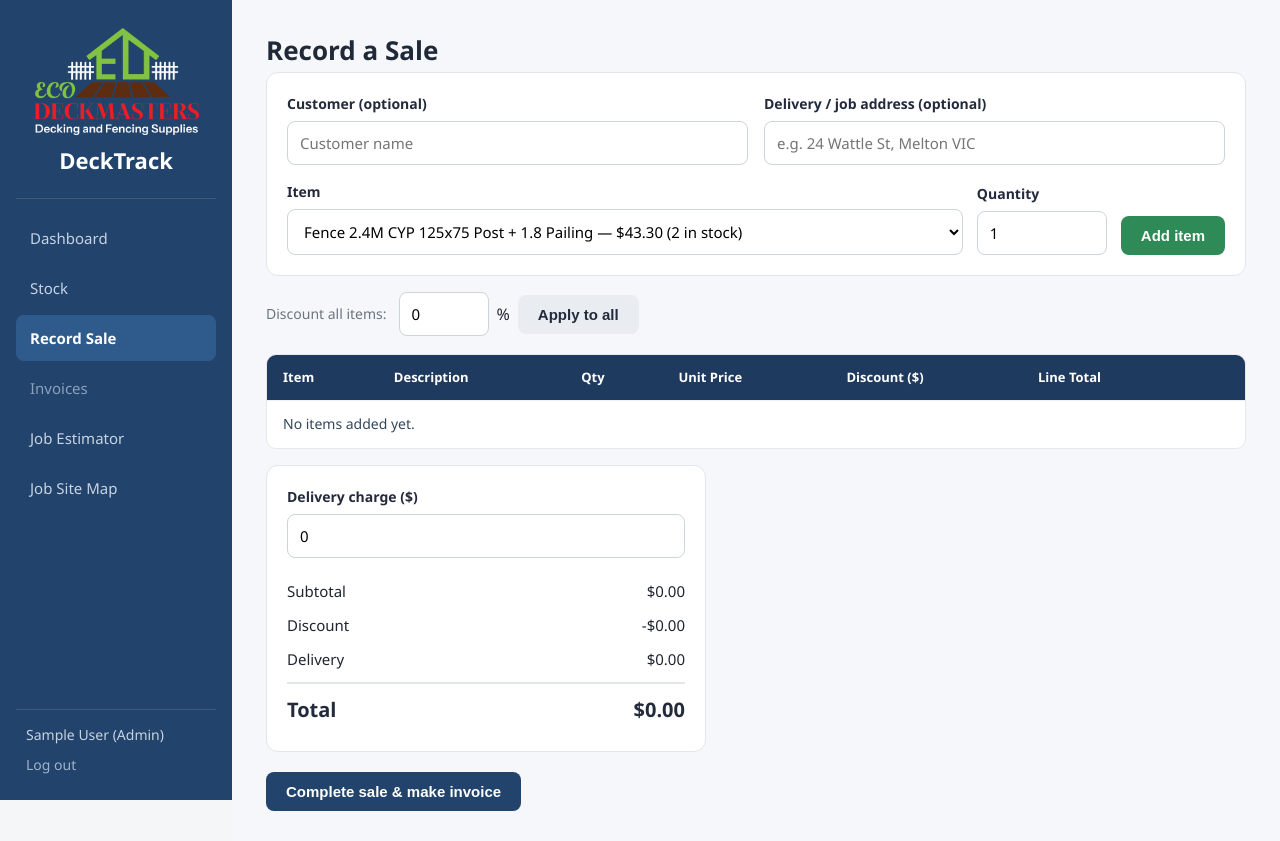
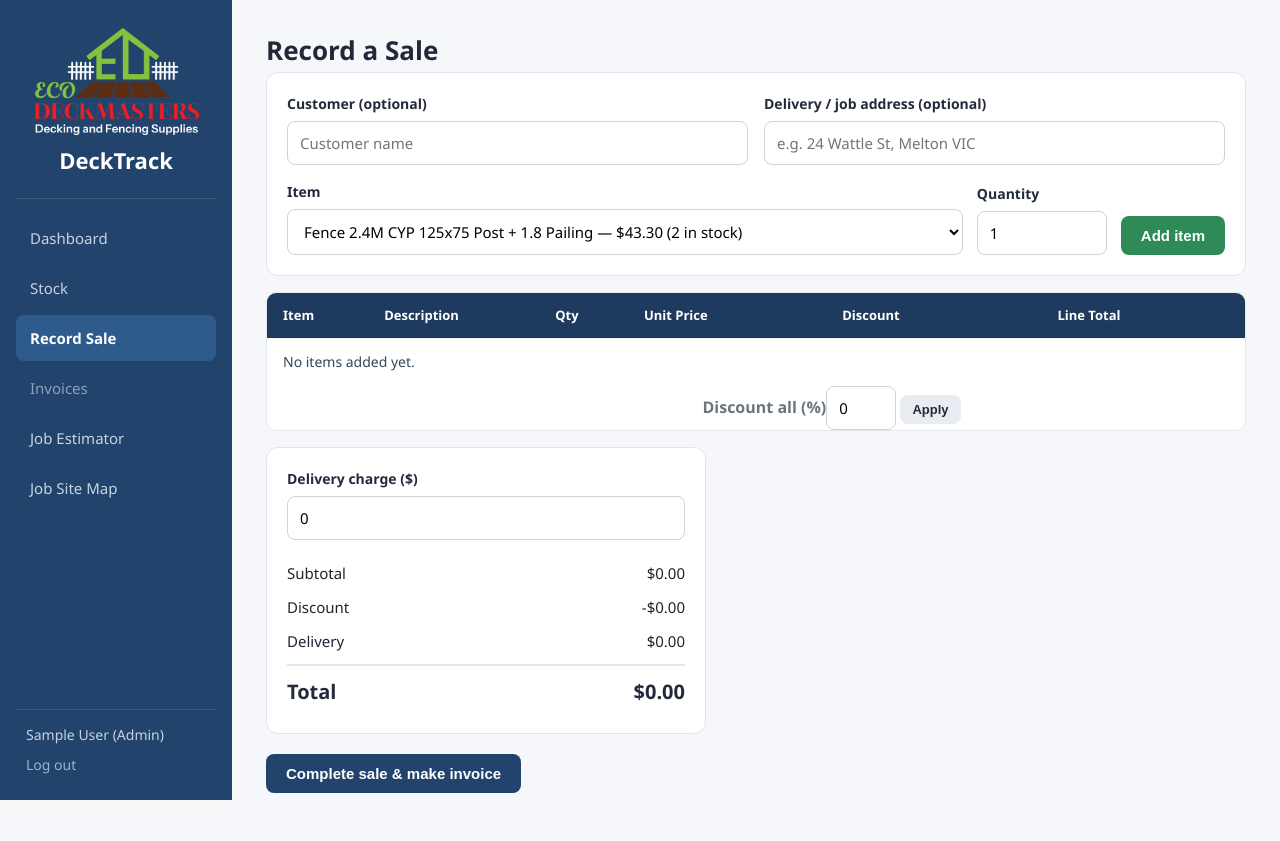
Before and after one commit to 27gilyu/Inventory-management-system, a Flask app: page /sale in a window 1280 px wide. After the commit the page ends 800 px from the top, so only its background shows below. Run offline with Flask 3, Linux system fonts and the light colour scheme; the visitor is signed in with stand-in values (Sample User, id 1).

Commit message:
discounting options with type selection, update invoice and sale templates for improved usability.

```diff
--- a/app.py
+++ b/app.py
@@ -197,25 +197,38 @@ def sale():
             it = by_id[entry["id"]]
             qty = int(entry["qty"])
             try:
-                disc = float(entry.get("discount") or 0)
+                disc_value = float(entry.get("discount") or 0)
             except (TypeError, ValueError):
-                disc = 0.0
-            if disc < 0:
-                disc = 0.0
+                disc_value = 0.0
+            if disc_value < 0:
+                disc_value = 0.0
+            disc_type = entry.get("discountType", "dollar")
+
+            #Work out the dollars off each unit
+            if disc_type == "percent":
+                if disc_value > 100:
+                    disc_value = 100
+                per_unit = it["price"] * disc_value / 100
+            else:
+                if disc_value > it["price"]:
+                    disc_value = it["price"]
+                per_unit = disc_value
+
             gross = round(qty * it["price"], 2)
-            if disc > gross:
-                disc = gross
-            line_total = round(gross - disc, 2)
+            line_discount = round(qty * per_unit, 2)
+            line_total = round(gross - line_discount, 2)
             lines.append({
                 "name": it["name"],
                 "description": str(entry.get("description", "")).strip(),
                 "quantity": qty,
                 "price": it["price"],
-                "discount": round(disc, 2),
+                "discount_type": disc_type,
+                "discount_value": round(disc_value, 2),
+                "line_discount": line_discount,
                 "line_total": line_total,
             })
             subtotal += gross
-            discount_total += disc
+            discount_total += line_discount
 
         #Reduce the stock
         for iid in wanted:
--- a/data/stock.json
+++ b/data/stock.json
@@ -894,13 +894,5 @@
     "quantity": 9,
     "price": 3.0,
     "min_level": 12
-  },
-  {
-    "id": 113,
-    "name": "rohan is a faggot",
-    "category": "Cladding",
-    "quantity": 69,
-    "price": 6.69,
-    "min_level": 12
   }
 ]
--- a/static/css/main.css
+++ b/static/css/main.css
@@ -306,6 +306,11 @@ input:focus, select:focus {
 .cart-input { width: 100%; padding: 7px 9px; border: 1px solid #CDD4DD; border-radius: 6px; font-size: 14px; font-family: inherit; }
 .cart-input:focus { outline: none; border-color: #2E5B8C; }
 .cart-sm { width: 90px; }
+.disc-all-label { text-align: right; color: var(--muted); font-weight: 600; white-space: nowrap; }
+.btn-xs { padding: 7px 12px; font-size: 13px; }
+.disc-cell { display: flex; gap: 6px; }
+.disc-cell .disc-val { width: 70px; }
+.disc-cell .disc-type { width: 56px; padding-left: 6px; padding-right: 4px; }
 
 /* Totals */
 .totals { margin-top: 10px; }
--- a/templates/invoice.html
+++ b/templates/invoice.html
@@ -74,7 +74,7 @@
                             <td>{{ line.name }}{% if line.description %}<br><span class="muted-sm">{{ line.description }}</span>{% endif %}</td>
                             <td>{{ line.quantity }}</td>
                             <td>${{ '%.2f'|format(line.price) }}</td>
-                            <td>{% if line.discount %}-${{ '%.2f'|format(line.discount) }}{% else %}&mdash;{% endif %}</td>
+                            <td>{% if line.line_discount %}-${{ '%.2f'|format(line.line_discount) }}{% if line.discount_type == 'percent' %} ({{ '%g'|format(line.discount_value) }}%){% endif %}{% else %}&mdash;{% endif %}</td>
                             <td>${{ '%.2f'|format(line.line_total) }}</td>
                         </tr>
                         {% endfor %}
--- a/templates/sale.html
+++ b/templates/sale.html
@@ -74,15 +74,8 @@
                 </div>
             </div>
 
-            <!-- Discount all -->
-            <div class="sort-row" style="margin-top:16px;">
-                <span class="sort-label">Discount all items:</span>
-                <input type="number" id="disc-all" min="0" max="100" step="1" value="0" style="width:90px;"> %
-                <button type="button" class="btn btn-grey" onclick="applyAllDiscount()">Apply to all</button>
-            </div>
-
             <!-- Table -->
-            <div class="table-wrap" style="margin-top:8px;">
+            <div class="table-wrap" style="margin-top:16px;">
                 <table class="stock-table">
                     <thead>
                         <tr>
@@ -90,7 +83,7 @@
                             <th>Description</th>
                             <th>Qty</th>
                             <th>Unit Price</th>
-                            <th>Discount ($)</th>
+                            <th>Discount</th>
                             <th>Line Total</th>
                             <th></th>
                         </tr>
@@ -98,6 +91,17 @@
                     <tbody id="cart-body">
                         <tr id="cart-empty"><td colspan="7" class="empty-row">No items added yet.</td></tr>
                     </tbody>
+                    <tfoot>
+                        <tr class="disc-all-row">
+                            <td colspan="3"></td>
+                            <td class="disc-all-label">Discount all (%)</td>
+                            <td>
+                                <input type="number" id="disc-all" class="cart-input" style="width:70px; display:inline-block;" min="0" max="100" step="1" value="0">
+                                <button type="button" class="btn btn-grey btn-xs" onclick="applyAllDiscount()">Apply</button>
+                            </td>
+                            <td colspan="2"></td>
+                        </tr>
+                    </tfoot>
                 </table>
             </div>
 
@@ -145,7 +149,7 @@
             var newQty = (existing ? existing.qty : 0) + qty;
             if (newQty > stock) { alert("Only " + stock + " of " + name + " in stock."); return; }
             if (existing) { existing.qty = newQty; }
-            else { cart.push({ id: id, name: name, price: price, stock: stock, qty: qty, description: "", discount: 0 }); }
+            else { cart.push({ id: id, name: name, price: price, stock: stock, qty: qty, description: "", discount: 0, discountType: "dollar" }); }
             render();
         }
 
@@ -172,7 +176,13 @@
             } else if (field === "discount") {
                 var d = parseFloat(value) || 0;
                 if (d < 0) d = 0;
+                if (c.discountType === "percent") { if (d > 100) d = 100; }
+                else { if (d > c.price) d = c.price; }
                 c.discount = d;
+            } else if (field === "discountType") {
+                c.discountType = value;
+                if (value === "percent" && c.discount > 100) c.discount = 100;
+                if (value === "dollar" && c.discount > c.price) c.discount = c.price;
             } else if (field === "description") {
                 c.description = value;
             }
@@ -182,8 +192,10 @@
         // Discount all
         function applyAllDiscount() {
             var pct = parseFloat(document.getElementById("disc-all").value) || 0;
+            if (pct > 100) pct = 100;
             for (var i = 0; i < cart.length; i++) {
-                cart[i].discount = Math.round(cart[i].qty * cart[i].price * pct) / 100;
+                cart[i].discountType = "percent";
+                cart[i].discount = pct;
             }
             render();
         }
@@ -199,14 +211,21 @@
             var html = "";
             for (var i = 0; i < cart.length; i++) {
                 var c = cart[i];
-                var lineTotal = c.price * c.qty - c.discount;
+                var perUnit = c.discountType === "percent" ? (c.price * c.discount / 100) : c.discount;
+                var lineTotal = c.qty * (c.price - perUnit);
                 if (lineTotal < 0) lineTotal = 0;
                 html += "<tr>" +
                     "<td>" + c.name + "</td>" +
                     "<td><input type='text' class='cart-input' value=\"" + c.description.replace(/\"/g, '&quot;') + "\" placeholder='Description' onchange=\"updateLine(" + c.id + ",'description',this.value)\"></td>" +
                     "<td><input type='number' class='cart-input cart-sm' min='1' value='" + c.qty + "' onchange=\"updateLine(" + c.id + ",'qty',this.value)\"></td>" +
                     "<td>$" + c.price.toFixed(2) + "</td>" +
-                    "<td><input type='number' class='cart-input cart-sm' min='0' step='0.01' value='" + c.discount + "' onchange=\"updateLine(" + c.id + ",'discount',this.value)\"></td>" +
+                    "<td><div class='disc-cell'>" +
+                        "<input type='number' class='cart-input disc-val' min='0' step='0.01' value='" + c.discount + "' onchange=\"updateLine(" + c.id + ",'discount',this.value)\">" +
+                        "<select class='cart-input disc-type' onchange=\"updateLine(" + c.id + ",'discountType',this.value)\">" +
+                            "<option value='dollar'" + (c.discountType === "dollar" ? " selected" : "") + ">$</option>" +
+                            "<option value='percent'" + (c.discountType === "percent" ? " selected" : "") + ">%</option>" +
+                        "</select>" +
+                    "</div></td>" +
                     "<td>$" + lineTotal.toFixed(2) + "</td>" +
                     "<td class='actions'><button type='button' class='link-delete' onclick='removeItem(" + c.id + ")'>Remove</button></td>" +
                     "</tr>";
@@ -220,7 +239,8 @@
             var subtotal = 0, discount = 0;
             for (var i = 0; i < cart.length; i++) {
                 subtotal += cart[i].price * cart[i].qty;
-                discount += cart[i].discount;
+                var pu = cart[i].discountType === "percent" ? (cart[i].price * cart[i].discount / 100) : cart[i].discount;
+                discount += cart[i].qty * pu;
             }
             var delivery = parseFloat(document.getElementById("delivery").value) || 0;
             var total = subtotal - discount + delivery;
```
